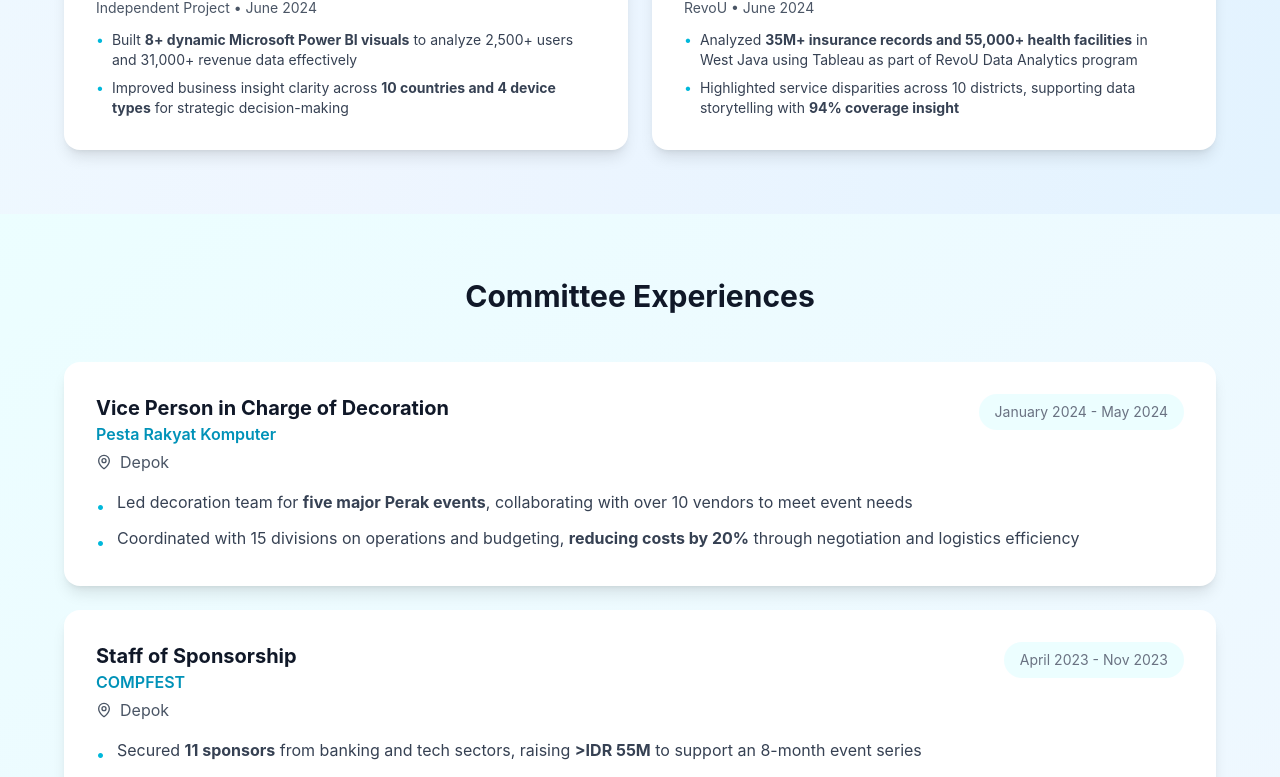
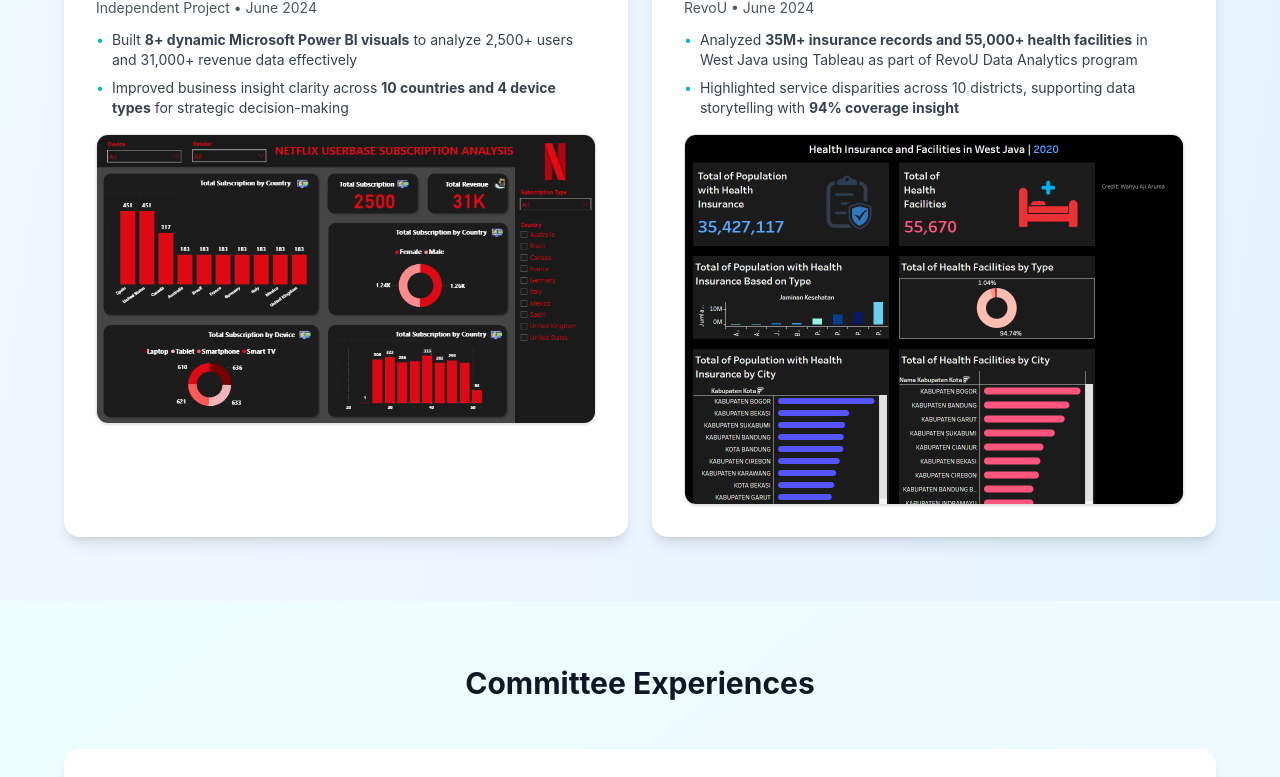
Before and after one commit to arumasekarp/Sekar-Portfolio1, a React (Vite) app: page / in a window 1280 px wide. Shown: the part 6811-7588 px from the top of the page. Built offline with nearby package versions, Linux system fonts and the light colour scheme.

Commit message:
third commit

```diff
--- a/src/app/App.tsx
+++ b/src/app/App.tsx
@@ -17,7 +17,8 @@ import fukiKnowImage from "../assets/Screenshot 2026-01-07 235455.png";
 import sustainifyImage from "../assets/Screenshot 2026-01-07 234406.png";
 import project1Image from "../assets/Screenshot 2026-01-08 000151.png";
 import project2Image from "../assets/Screenshot 2026-01-08 001006.png";
-
+import project3Image from "../assets/Screenshot 2026-01-08 154555.png";
+import project4Image from "../assets/Screenshot 2026-01-08 154403.png";
 
 export default function App() {
   const [isMenuOpen, setIsMenuOpen] = useState(false);
@@ -651,40 +652,89 @@ export default function App() {
 
             {/* Project 3 */}
             <div className="bg-white rounded-2xl shadow-lg p-8 hover:shadow-xl transition-shadow">
-              <a href="https://sekar-portfolio-two.vercel.app/project/netflix" target="_blank" rel="noopener noreferrer" className="flex justify-between items-start mb-4 group">
-                <h3 className="text-xl font-bold text-gray-900 group-hover:text-cyan-600 transition-colors">Netflix Userbase Year 2023</h3>
+              <a
+                href="https://sekar-portfolio-two.vercel.app/project/netflix"
+                target="_blank"
+                rel="noopener noreferrer"
+                className="flex justify-between items-start mb-4 group"
+              >
+                <h3 className="text-xl font-bold text-gray-900 group-hover:text-cyan-600 transition-colors">
+                  Netflix Userbase Year 2023
+                </h3>
                 <ExternalLink className="text-cyan-600 group-hover:text-cyan-700" size={20} />
               </a>
-              <p className="text-gray-600 text-sm mb-3">Independent Project • June 2024</p>
-              <ul className="space-y-2 text-gray-700 text-sm">
+
+              <p className="text-gray-600 text-sm mb-3">
+                Independent Project • June 2024
+              </p>
+
+              <ul className="space-y-2 text-gray-700 text-sm mb-4">
                 <li className="flex gap-2">
                   <span className="text-cyan-500">•</span>
-                  <span>Built <strong>8+ dynamic Microsoft Power BI visuals</strong> to analyze 2,500+ users and 31,000+ revenue data effectively</span>
+                  <span>
+                    Built <strong>8+ dynamic Microsoft Power BI visuals</strong> to analyze
+                    2,500+ users and 31,000+ revenue data effectively
+                  </span>
                 </li>
                 <li className="flex gap-2">
                   <span className="text-cyan-500">•</span>
-                  <span>Improved business insight clarity across <strong>10 countries and 4 device types</strong> for strategic decision-making</span>
+                  <span>
+                    Improved business insight clarity across{" "}
+                    <strong>10 countries and 4 device types</strong> for strategic
+                    decision-making
+                  </span>
                 </li>
               </ul>
+
+              {/* Image Project 3 */}
+              <img
+                src={project3Image}
+                alt="Netflix Userbase Dashboard"
+                className="rounded-xl border shadow-sm"
+              />
             </div>
 
             {/* Project 4 */}
             <div className="bg-white rounded-2xl shadow-lg p-8 hover:shadow-xl transition-shadow">
-              <a href="https://sekar-portfolio-two.vercel.app/project/health-insurance" target="_blank" rel="noopener noreferrer" className="flex justify-between items-start mb-4 group">
-                <h3 className="text-xl font-bold text-gray-900 group-hover:text-cyan-600 transition-colors">Health Insurance and Facilities in West Java</h3>
+              <a
+                href="https://sekar-portfolio-two.vercel.app/project/health-insurance"
+                target="_blank"
+                rel="noopener noreferrer"
+                className="flex justify-between items-start mb-4 group"
+              >
+                <h3 className="text-xl font-bold text-gray-900 group-hover:text-cyan-600 transition-colors">
+                  Health Insurance and Facilities in West Java
+                </h3>
                 <ExternalLink className="text-cyan-600 group-hover:text-cyan-700" size={20} />
               </a>
-              <p className="text-gray-600 text-sm mb-3">RevoU • June 2024</p>
-              <ul className="space-y-2 text-gray-700 text-sm">
+
+              <p className="text-gray-600 text-sm mb-3">
+                RevoU • June 2024
+              </p>
+
+              <ul className="space-y-2 text-gray-700 text-sm mb-4">
                 <li className="flex gap-2">
                   <span className="text-cyan-500">•</span>
-                  <span>Analyzed <strong>35M+ insurance records and 55,000+ health facilities</strong> in West Java using Tableau as part of RevoU Data Analytics program</span>
+                  <span>
+                    Analyzed <strong>35M+ insurance records and 55,000+ health facilities</strong>{" "}
+                    in West Java using Tableau as part of RevoU Data Analytics program
+                  </span>
                 </li>
                 <li className="flex gap-2">
                   <span className="text-cyan-500">•</span>
-                  <span>Highlighted service disparities across 10 districts, supporting data storytelling with <strong>94% coverage insight</strong></span>
+                  <span>
+                    Highlighted service disparities across 10 districts, supporting data
+                    storytelling with <strong>94% coverage insight</strong>
+                  </span>
                 </li>
               </ul>
+
+              {/* Image Project 4 */}
+              <img
+                src={project4Image}
+                alt="West Java Health Insurance Dashboard"
+                className="rounded-xl border shadow-sm"
+              />
             </div>
           </div>
         </div>
```
Also changed, not shown: src/assets/Screenshot 2026-01-08 154403.png (added), src/assets/Screenshot 2026-01-08 154555.png (added).
